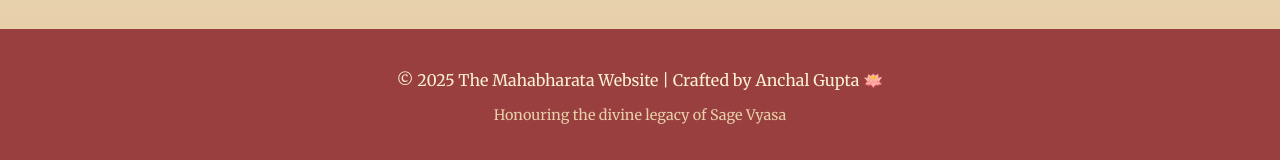
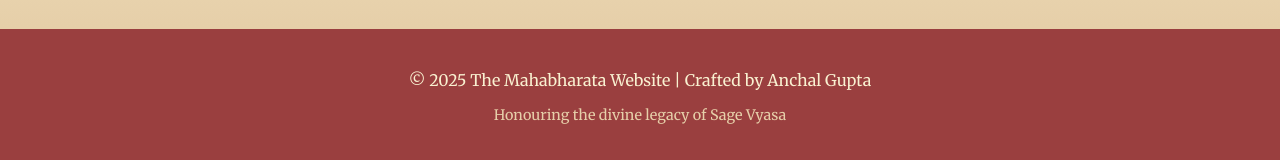
Before and after one commit to anchal2611/mahabharata-website, a plain HTML site: page index.html in a window 1280 px wide. Shown: the part 1449-1609 px from the top of the page. Drawn offline with nearby package versions, Linux system fonts and the light colour scheme.

Commit message:
name change

```diff
--- a/index.html
+++ b/index.html
@@ -78,7 +78,7 @@
 
   <!-- 🌿 FOOTER -->
   <footer class="footer">
-    <p>© 2025 The Mahabharata Website | Crafted by Anchal Gupta 🪷</p>
+    <p>© 2025 The Mahabharata Website | Crafted by Anchal Gupta</p>
     <p class="note">Honouring the divine legacy of Sage Vyasa</p>
   </footer>
 </body>
```
